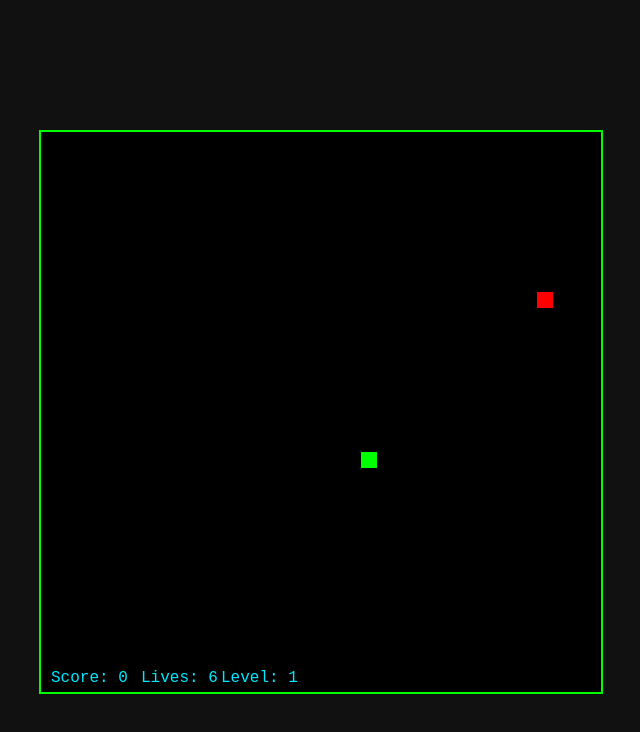
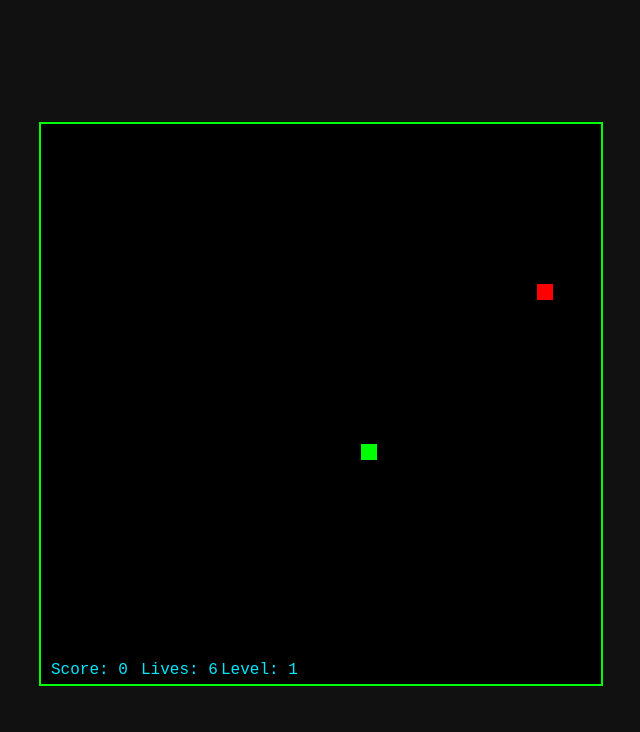
Before and after one commit to multiplayer-snake/multiplayer-snake.github.io, a plain HTML site: page index.html in a window 1280 px wide. Shown: the whole page, without its empty margins (319-959 px from the left). Drawn offline with Linux system fonts and the light colour scheme.

Commit message:
Update index.html

```diff
--- a/index.html
+++ b/index.html
@@ -14,7 +14,7 @@
       display: flex;
       justify-content: center;
       align-items: center;
-      height: 103vh;
+      height: 101vh;
       flex-direction: column;
     }
     canvas {
```
